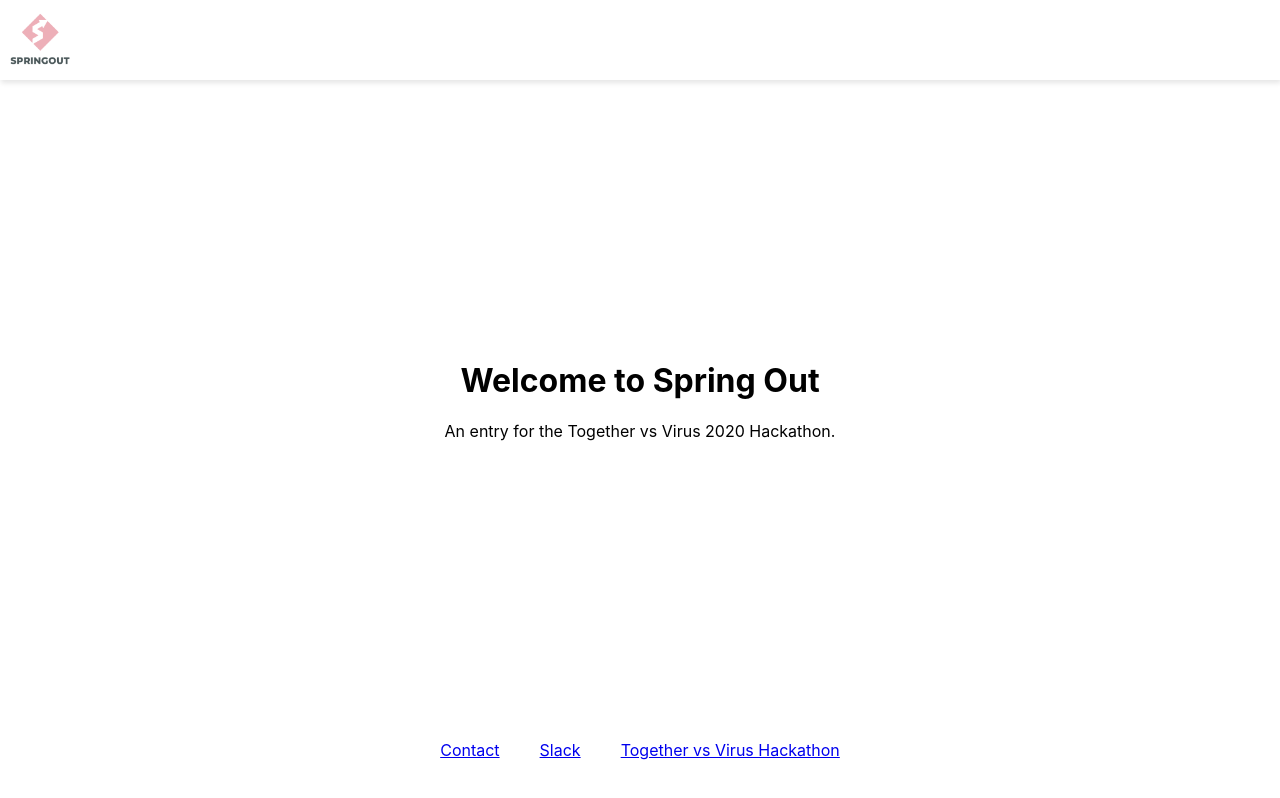
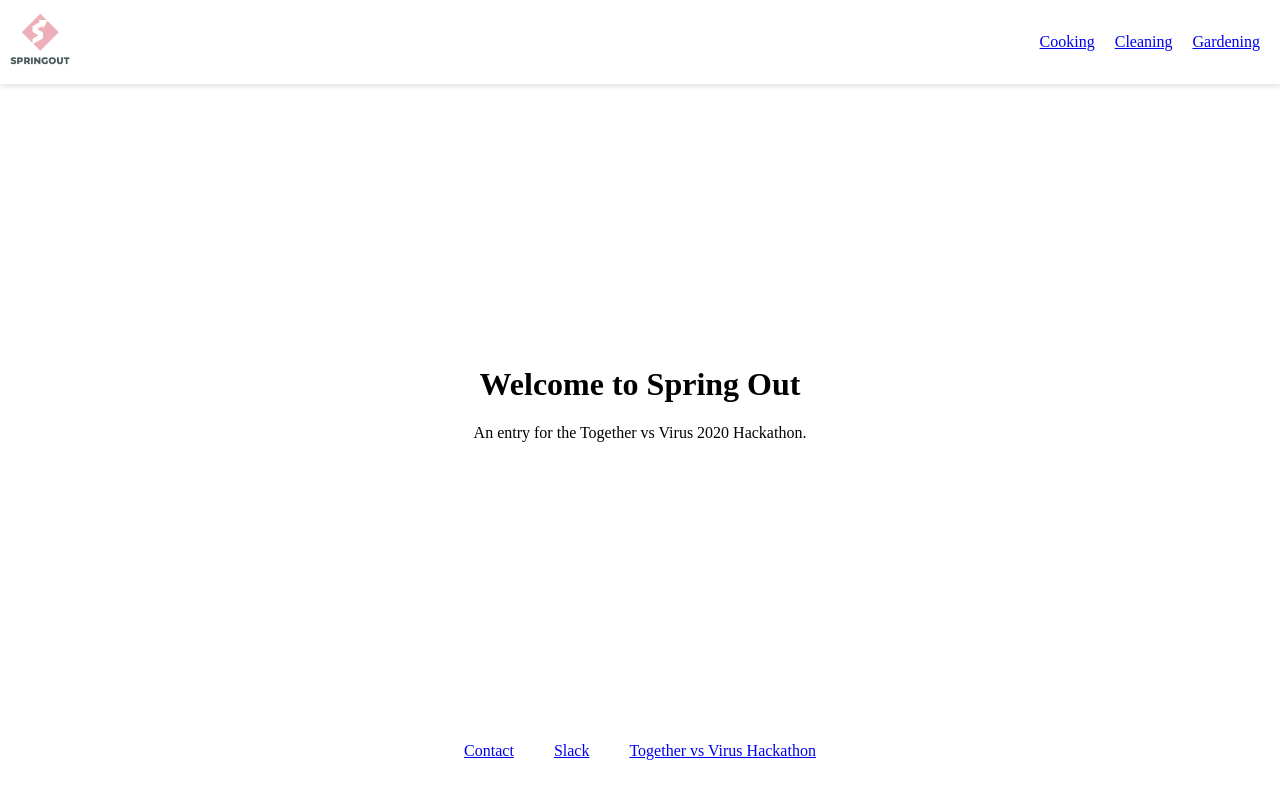
Before and after one commit to christopherread/springout, a React (Create React App) app: page / in a window 1280 px wide. Built offline with nearby package versions, Linux system fonts and the light colour scheme.

Commit message:
New font, header menu, and toll free num in copy

```diff
--- a/public/index.html
+++ b/public/index.html
@@ -11,6 +11,20 @@
     />
     <meta name="slack-app-id" content="A012SREQ8BA">
     <link rel="apple-touch-icon" href="%PUBLIC_URL%/logo192.png" />
+    <script>
+      WebFontConfig = {
+        google: {
+          families: ['Montserrat:400']
+        }
+      };
+
+      (function(d) {
+         var wf = d.createElement('script'), s = d.scripts[0];
+         wf.src = 'https://ajax.googleapis.com/ajax/libs/webfont/1.6.26/webfont.js';
+         wf.async = true;
+         s.parentNode.insertBefore(wf, s);
+      })(document);
+   </script>
     <!--
       manifest.json provides metadata used when your web app is installed on a
       user's mobile device or desktop. See https://developers.google.com/web/fundamentals/web-app-manifest/
--- a/src/App.css
+++ b/src/App.css
@@ -1,4 +1,5 @@
 .app {
+  font-family: 'Montserrat';
   background-color: white;
   min-height: 100vh;
   display: flex;
@@ -10,13 +11,27 @@
   color: black;
   display: flex;
   flex-direction: row;
-  font-size: 2rem;
+  align-items: center;
+  justify-content: space-between;
+  font-size: 1rem;
   box-shadow: 1px 3px 5px rgba(0, 0, 0, 0.1);
 }
 
-.app header > img {
+.app header img {
   height: 80px;
   width: auto;
+}
+
+.app header .menu {
+  display: flex;
+  flex-direction: row;
+  flex-wrap: wrap;
+  align-items: center;
+  padding: 20px;
+}
+
+.app header .menu a {
+  margin-left: 20px;
 }
 
 .app footer {
--- a/src/App.tsx
+++ b/src/App.tsx
@@ -1,5 +1,5 @@
 import React, { lazy, Suspense } from 'react';
-import { BrowserRouter as Router, Route, Switch } from 'react-router-dom';
+import { BrowserRouter as Router, Route, Switch, Link } from 'react-router-dom';
 import './App.css';
 import logo from './images/logo.png'
 
@@ -11,7 +11,14 @@ function App() {
     <Router>
       <div className="app">
         <header>
-          <img alt="logo" src={logo} />
+          <Link to={'/'}>
+            <img alt="logo" src={logo} />
+          </Link>
+          <div className="menu">
+            <Link to="/into/cooking">Cooking</Link>
+            <Link to="/into/cleaning">Cleaning</Link>
+            <Link to="/into/gardening">Gardening</Link>
+          </div>
         </header>
         <div className="app-body">
           <Suspense fallback={<div>Loading...</div>}>
@@ -24,7 +31,7 @@ function App() {
         </div>
         <footer>
           <a href="mailto:info@springout.org">Contact</a>
-          <a href="/slack">Slack</a>
+          <Link to="/slack">Slack</Link>
           <a href="https://togethervsvirus.ca/">Together vs Virus Hackathon</a>
         </footer>
       </div>
--- a/src/FacadePage.css
+++ b/src/FacadePage.css
@@ -27,7 +27,7 @@
     justify-content: center;
     padding: 20px;
     position: absolute;
-    top: calc(50% - 200px);
+    top: calc(20% - 200px);
     left: 50%;
     background: white;
     -webkit-transform: translateX(-50%);
--- a/src/FacadePage.tsx
+++ b/src/FacadePage.tsx
@@ -52,7 +52,7 @@ const FacadePage = (props: FacadePageProps) => {
             <div className="title-card">
                 <h1>{categoryId.toUpperCase()}</h1>
                 <p>
-                    Lorem ipsum dolor sit amet, consectetur adipiscing elit, sed do eiusmod tempor incididunt ut labore et dolore magna aliqua. Ut enim ad minim veniam, quis nostrud exercitation ullamco laboris nisi ut aliquip ex ea commodo consequat. Duis aute irure dolor in reprehenderit in voluptate velit esse cillum dolore eu fugiat nulla pariatur. Excepteur sint occaecat cupidatat non proident, sunt in culpa qui officia deserunt mollit anim id est laborum.
+                    Lorem ipsum dolor sit amet, consectetur adipiscing elit, sed do eiusmod tempor incididunt ut labore et dolore magna aliqua. If you need help, call this number toll-free: 1-866-863-0511. Ut enim ad minim veniam, quis nostrud exercitation ullamco laboris nisi ut aliquip ex ea commodo consequat. Duis aute irure dolor in reprehenderit in voluptate velit esse cillum dolore eu fugiat nulla pariatur. Excepteur sint occaecat cupidatat non proident, sunt in culpa qui officia deserunt mollit anim id est laborum.
                 </p>
             </div>
         </div>
```
